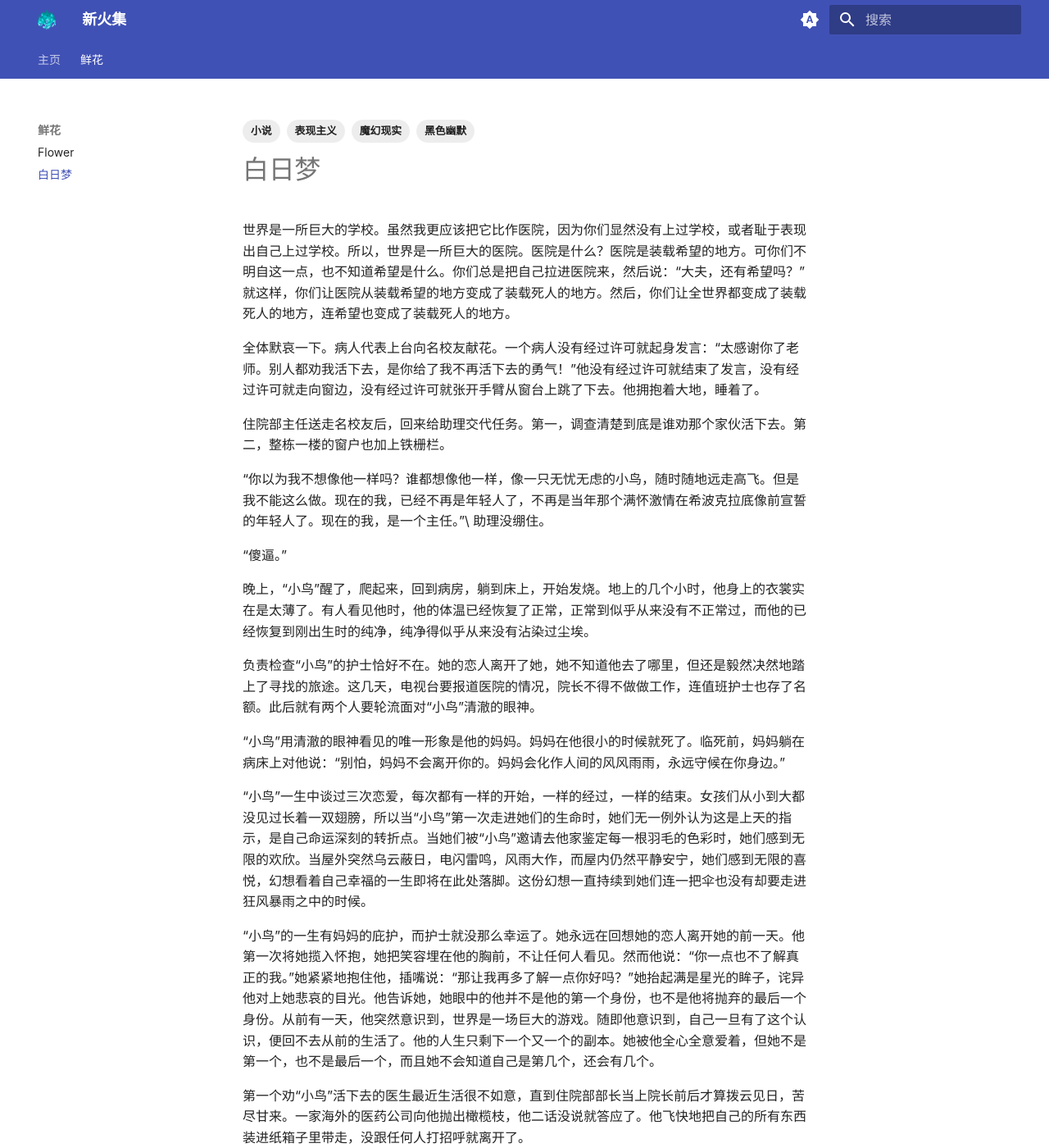
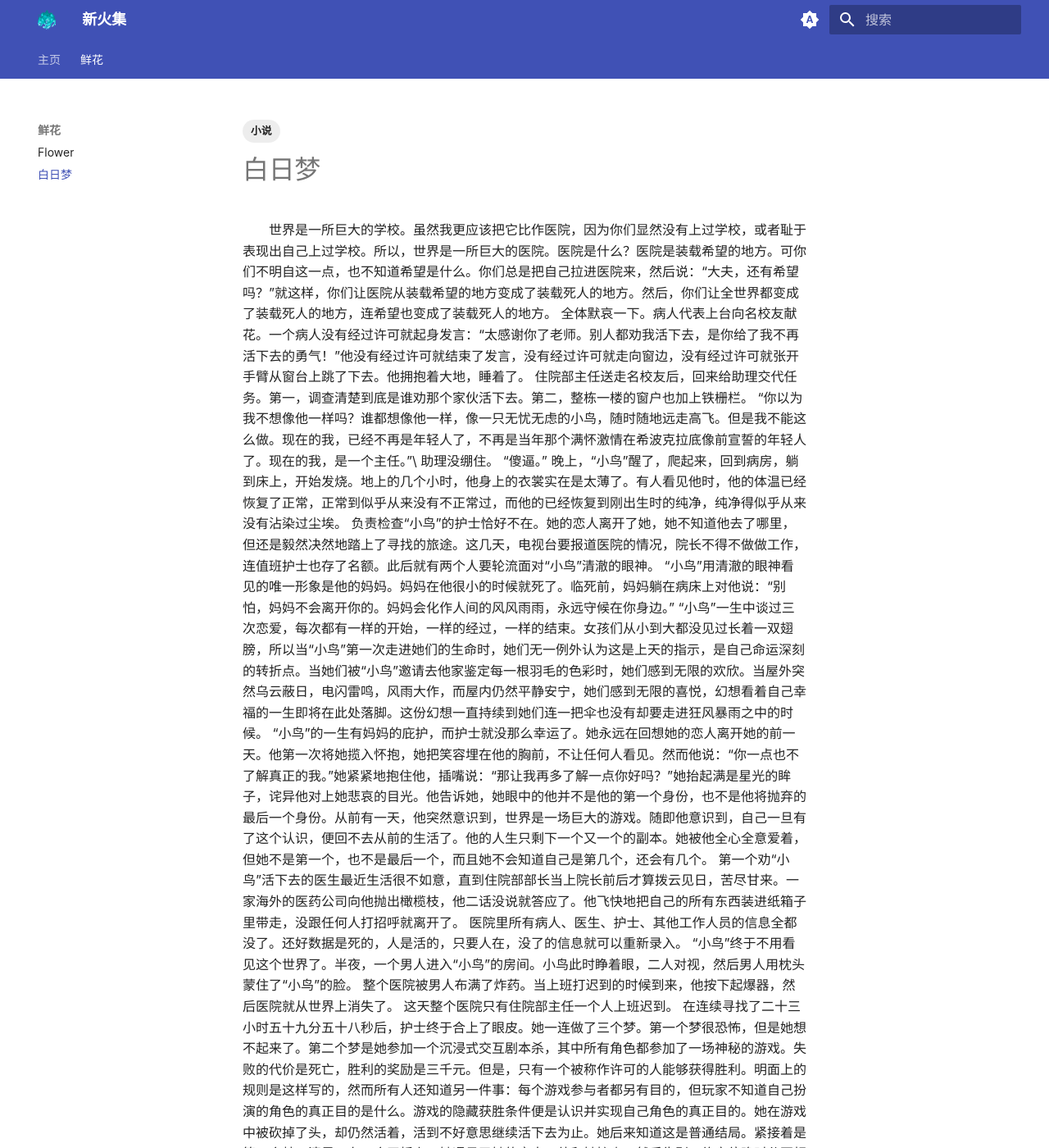
Before and after one commit to xinhuoji/xinhuoji, an MkDocs documentation site: the page built from docs/2026/1.md, in a window 1280 px wide and 1400 px high. Shown: the whole window at 82% size. Built offline with MkDocs 1.6.1 and Material for MkDocs 9.7.7, drawn with Linux system fonts in a browser that asks for light colours; some of the changed text lies outside the part shown.

Commit message:
Test shift again

```diff
--- a/docs/2026/1.md
+++ b/docs/2026/1.md
@@ -2,11 +2,9 @@
 date: 2026-07-27
 tags:
   - 小说
-  - 表现主义
-  - 魔幻现实
-  - 黑色幽默
 ---
 # 白日梦
+<div style="text-indent:2em;">
 世界是一所巨大的学校。虽然我更应该把它比作医院，因为你们显然没有上过学校，或者耻于表现出自己上过学校。所以，世界是一所巨大的医院。医院是什么？医院是装载希望的地方。可你们不明自这一点，也不知道希望是什么。你们总是把自己拉进医院来，然后说：“大夫，还有希望吗？”就这样，你们让医院从装载希望的地方变成了装载死人的地方。然后，你们让全世界都变成了装载死人的地方，连希望也变成了装载死人的地方。
 
 全体默哀一下。病人代表上台向名校友献花。一个病人没有经过许可就起身发言：“太感谢你了老师。别人都劝我活下去，是你给了我不再活下去的勇气！”他没有经过许可就结束了发言，没有经过许可就走向窗边，没有经过许可就张开手臂从窗台上跳了下去。他拥抱着大地，睡着了。
@@ -41,3 +39,4 @@ tags:
 在连续寻找了二十三小时五十九分五十八秒后，护士终于合上了眼皮。她一连做了三个梦。第一个梦很恐怖，但是她想不起来了。第二个梦是她参加一个沉浸式交互剧本杀，其中所有角色都参加了一场神秘的游戏。失败的代价是死亡，胜利的奖励是三千元。但是，只有一个被称作许可的人能够获得胜利。明面上的规则是这样写的，然而所有人还知道另一件事：每个游戏参与者都另有目的，但玩家不知道自己扮演的角色的真正目的是什么。游戏的隐藏获胜条件便是认识并实现自己角色的真正目的。她在游戏中被砍掉了头，却仍然活着，活到不好意思继续活下去为止。她后来知道这是普通结局。紧接着是第三个梦，清晨，在一个天桥上，她遇见了她的恋人。他和她接吻，然后告别，约定傍晚时分再相见。等到黄昏，她看见他和她的另一个熟人一同站在天桥上。她确信这两人间没有任何直接关联。那个熟人消失了，她的恋人一看到她就跑了，她赶紧追上去。她追着他在一个县城的扶梯上上下下，跑过一个小区旁边的一座高架桥。跑到一个十字路口时，他停下了。他对她说，等到她真正拥有成为一个爱人的条件之时，他自会与她相见。然后她醒了。她已睡了很久但是她不甘心。于是她重新闭上了眼睛。
 
 她回到那个十字路口，对着她的恋人大声地说出了他想抛弃却抛弃不掉的名字。他瞬间泪流满面，紧紧地抱住她，不住地说：“我现在只是个凡人了！我现在只是个凡人了！”
+</div>
```
